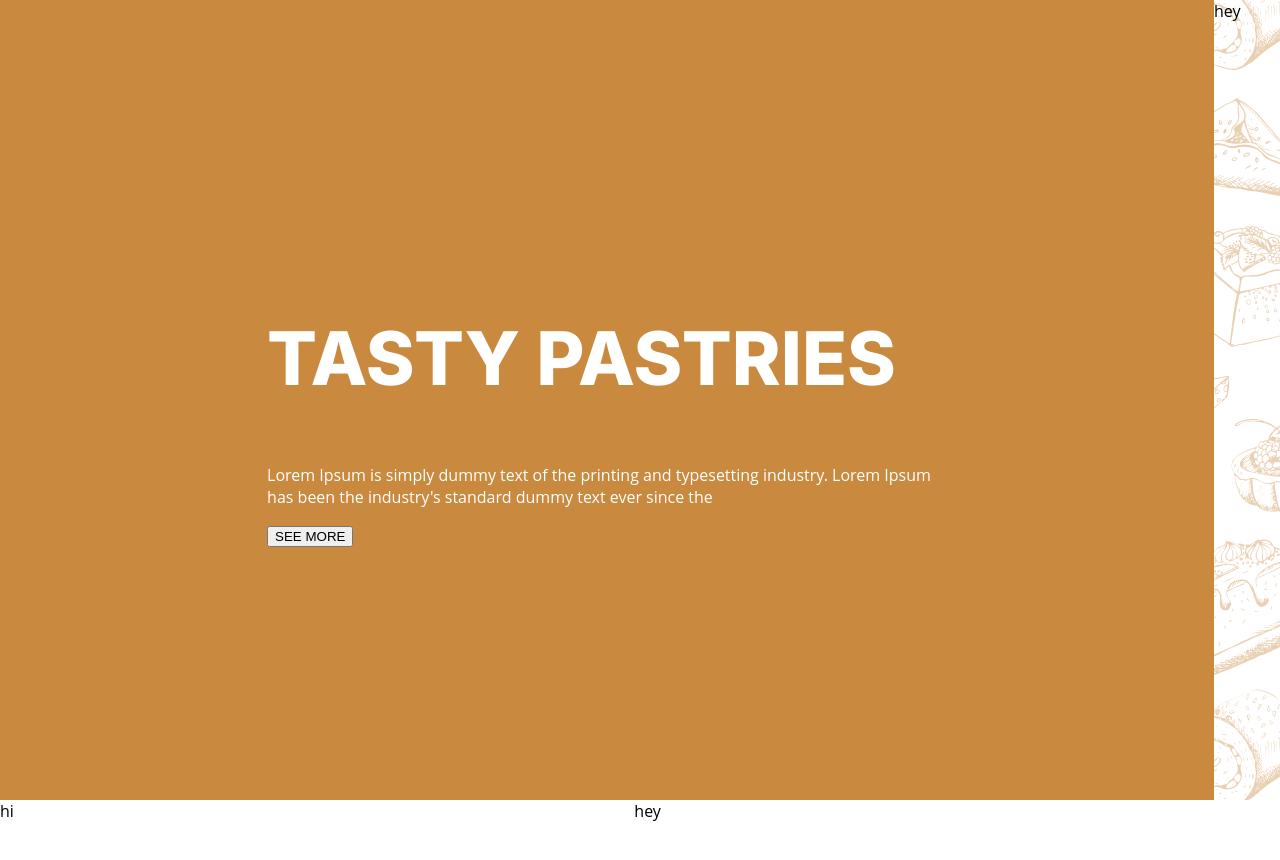
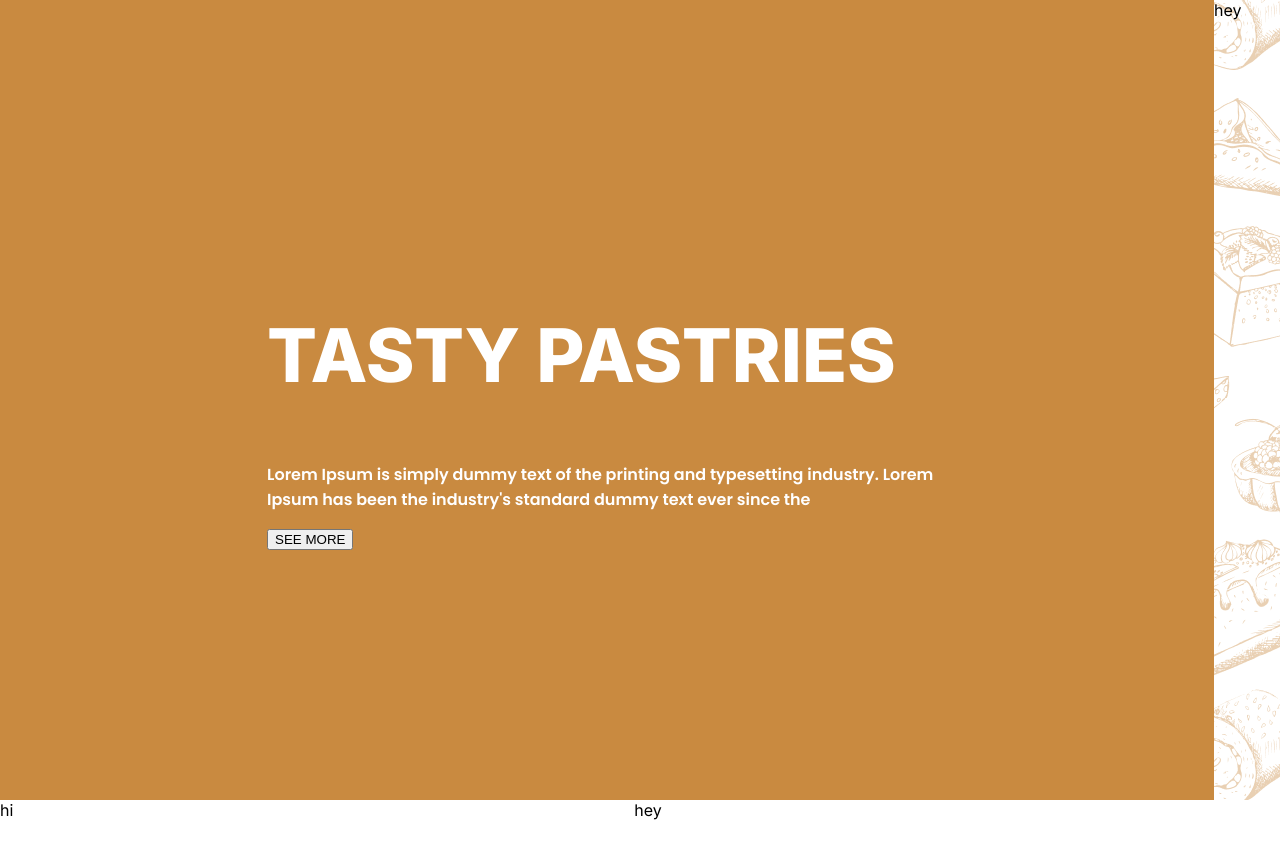
Before and after one commit to mahamfathy/menu-upskilling-task, an Angular app: page / in a window 1280 px wide. Shown: the top 860 px of the page. Built offline with nearby package versions, Linux system fonts and the light colour scheme.

Commit message:
poppins font

```diff
--- a/src/app/main-page/main-page.component.scss
+++ b/src/app/main-page/main-page.component.scss
@@ -14,12 +14,13 @@
       width: 56%;
       color: $color-white;
       h1 {
-        font-family: "Inter", sans-serif;
         font-size: 74px;
         font-weight: 800;
         line-height: 89.03px;
-
         text-transform: uppercase;
+      }
+      p {
+        font-family: "poppins", sans-serif;
       }
     }
   }
--- a/src/index.html
+++ b/src/index.html
@@ -7,7 +7,11 @@
     <meta name="viewport" content="width=device-width, initial-scale=1" />
     <link rel="icon" type="image/x-icon" href="favicon.ico" />
     <link
-      href="https://fonts.googleapis.com/css2?family=Inter:wght@800&display=swap"
+      href="https://fonts.googleapis.com/css2?family=Inter:wght@400;600;800&display=swap"
+      rel="stylesheet"
+    />
+    <link
+      href="https://fonts.googleapis.com/css2?family=Poppins:wght@600&display=swap"
       rel="stylesheet"
     />
   </head>
--- a/src/styles.scss
+++ b/src/styles.scss
@@ -10,7 +10,7 @@
   height: 100%;
   margin: 0;
   padding: 0;
-  font-family: "Open Sans", sans-serif;
+  font-family: "inter", sans-serif;
 }
 .row {
   height: 100vh;
```
